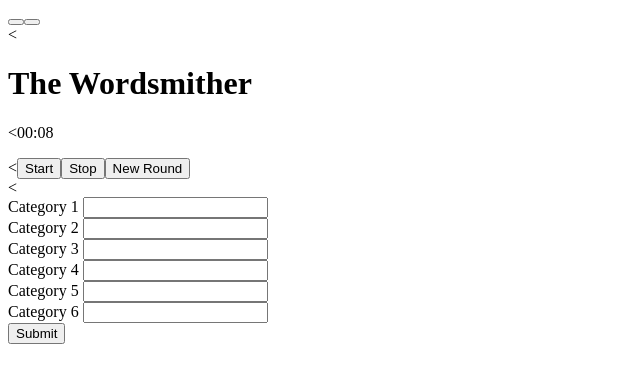
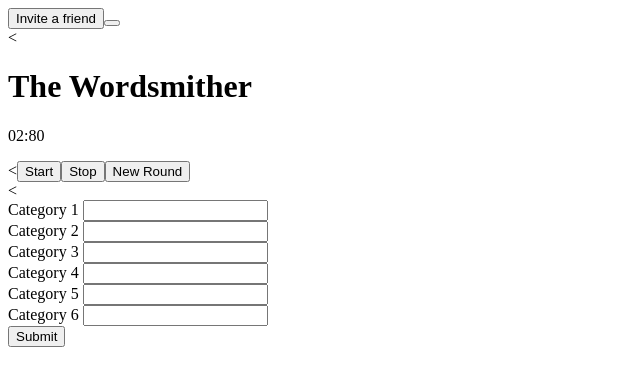
Before and after one commit to m2creger/the-wordsmither, a plain HTML site: page index.html in a window 1280 px wide. Both pictures are taken after a click on the button "Start". Shown: the whole page, without its empty margins (0-640 px from the left). Drawn offline with nearby package versions, Linux system fonts and the light colour scheme; no server answers.

Commit message:
added tweaks to stopwatch

```diff
--- a/index.html
+++ b/index.html
@@ -8,10 +8,10 @@
 </head>
 <body>
 	<div>
-		<div class="topArea"><button></button><button></button></div>
+		<div class="topArea"><button>Invite a friend</button><button></button></div>
 		<div><<h1>The Wordsmither</h1></div>
-		<div><p id="timerDigits"><<span id="seconds">00</span>:<span id="tens">00</span></p></div>
-		<div><<button id="startGameButton" onclick="startTimer()">Start</button><button id="stopGameButton">Stop</button><button>New Round</button></div>
+		<div><p id="timerDigits"><span id="seconds">00</span>:<span id="tens">00</span></p></div>
+		<div><<button id="startGameButton">Start</button><button id="stopGameButton">Stop</button><button id="startNewRound">New Round</button></div>
 		<div>
 			<<form class="form" method="GET">
 				<div>
--- a/js/app.js
+++ b/js/app.js
@@ -22,13 +22,26 @@ window.onload = function() {
 		tens = "00";
 		seconds = "00";
 		appendTenths.innerHTML = tens;
-		appendSeconds = seconds;
+		appendSeconds.innerHTML = seconds;
 	}
 
 	function startTimer() {
 		tens++;
 		if (tens < 9) {
 			appendTenths.innerHTML = "0" + tens;
+ 		}
+ 		if (tens > 9) {
+ 			appendTenths.innerHTML = tens;
+ 		}
+ 		if (tens > 99) {
+ 			console.log("seconds");
+ 			seconds++;
+ 			appendSeconds.innerHTML = "0" + seconds;
+ 			tens = 0;
+ 			appendTens.innerHTML = "0" + 0;
+ 		}
+ 		if (seconds > 9) {
+ 			appendSeconds.innerHTML = seconds;
  		}
 	}
 }
```
